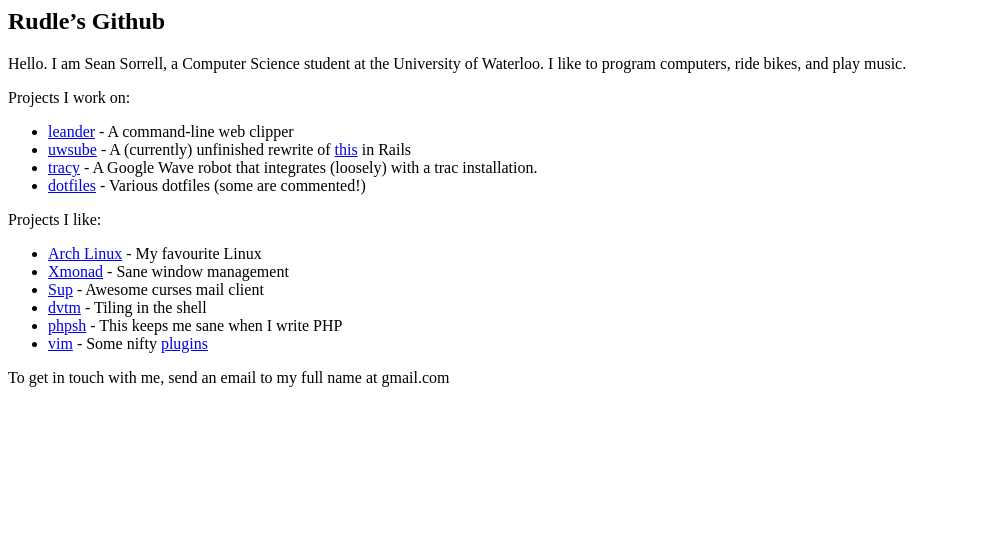
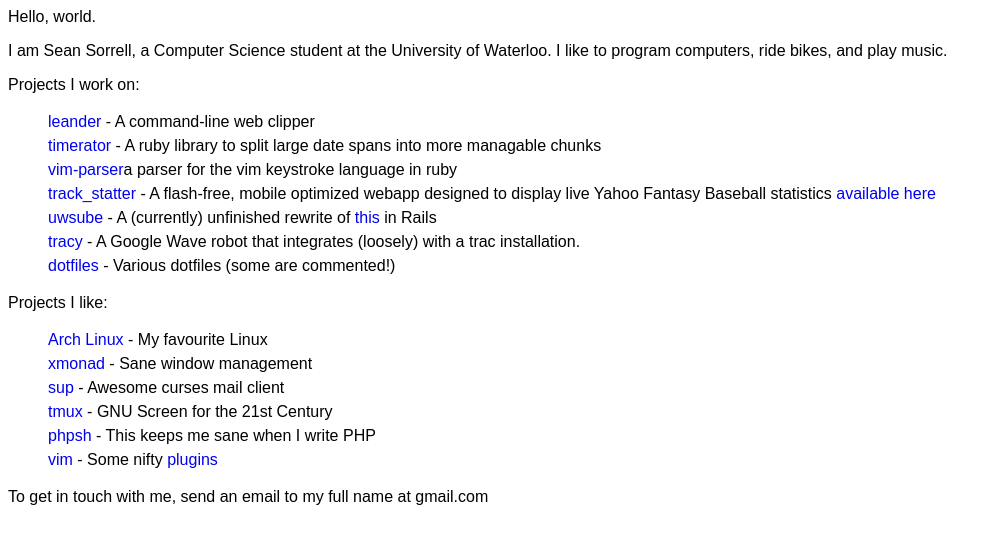
Before and after one commit to rudle/rudle.github.com, a plain HTML site: page index.html in a window 1280 px wide. Shown: the whole page, without its empty margins (0-1001 px from the left). Drawn offline with Linux system fonts and the light colour scheme.

Commit message:
update home page

```diff
--- a/index.html
+++ b/index.html
@@ -1,26 +1,37 @@
+<style type="text/css">
+  a { text-decoration: none }
+  body { font-family: Arial }
+  ul { list-style: none; line-height: 1.5em; }
+</style>
+
 <html>
 	<head>
-		<title>Rudle&#8217;s Github!</title>
+		<title>rudle&#8217;s github page!</title>
 	</head>
 	<body>
-		<h2>Rudle&#8217;s Github</h2>
-		<p>Hello. I am Sean Sorrell, a Computer Science student at the University of Waterloo.  I like to program computers, ride bikes, and play music.</p>
+    <p>Hello, world.</p>
+    <p>I am Sean Sorrell, a Computer Science student at the University of Waterloo.  I like to program computers, ride bikes, and play music.</p>
+
 		<p>
 			Projects I work on:
 			<ul>
 				<li><a href="http://github.com/rudle/leander">leander</a> - A command-line web clipper</li>
+				<li><a href="http://github.com/rudle/timerator">timerator</a> - A ruby library to split large date spans into more managable chunks</li>
+				<li><a href="http://github.com/rudle/vim-parser">vim-parser</a>a parser for the vim keystroke language in ruby</li>
+				<li><a href="http://github.com/rudle/track_statter">track_statter</a> - A flash-free, mobile optimized webapp designed to display live Yahoo Fantasy Baseball statistics <a href= "http://trackstatter.heroku.com">available here</a></li>
 				<li><a href="http://github.com/rudle/uwsube">uwsube</a> - A (currently) unfinished rewrite of <a href="http://uwsube.com">this</a> in Rails</li>
 				<li><a href="http://github.com/rudle/wellca-tray">tracy</a> - A Google Wave robot that integrates (loosely) with a trac installation.</li>
 				<li><a href="http://github.com/rudle/dotfiles">dotfiles</a> - Various dotfiles (some are commented!)</li>
 			</ul>
 		</p>
+
 		<p>
 		Projects I like:
 		<ul>
 			<li><a href="http://archlinux.org">Arch Linux</a> - My favourite Linux</li>
-			<li><a href="http://xmonad.org">Xmonad</a> - Sane window management </li>
-			<li><a href="http://sup.rubyforge.org">Sup</a> - Awesome curses mail client</li>
-			<li><a href="http://www.brain-dump.org/projects/dvtm/">dvtm</a> - Tiling in the shell  </li>
+			<li><a href="http://xmonad.org">xmonad</a> - Sane window management </li>
+			<li><a href="http://sup.rubyforge.org">sup</a> - Awesome curses mail client</li>
+			<li><a href="http://tmux.sourceforge.net/">tmux</a> - GNU Screen for the 21st Century </li>
 			<li><a href="http://www.phpsh.org/">phpsh</a> - This keeps me sane when I write PHP</li>
 			<li><a href="http://www.vim.org/">vim</a> - Some nifty <a href="http://github.com/rudle/dotfiles/tree/master/.vim/plugin/">plugins</a></li>
 		</ul>
```
